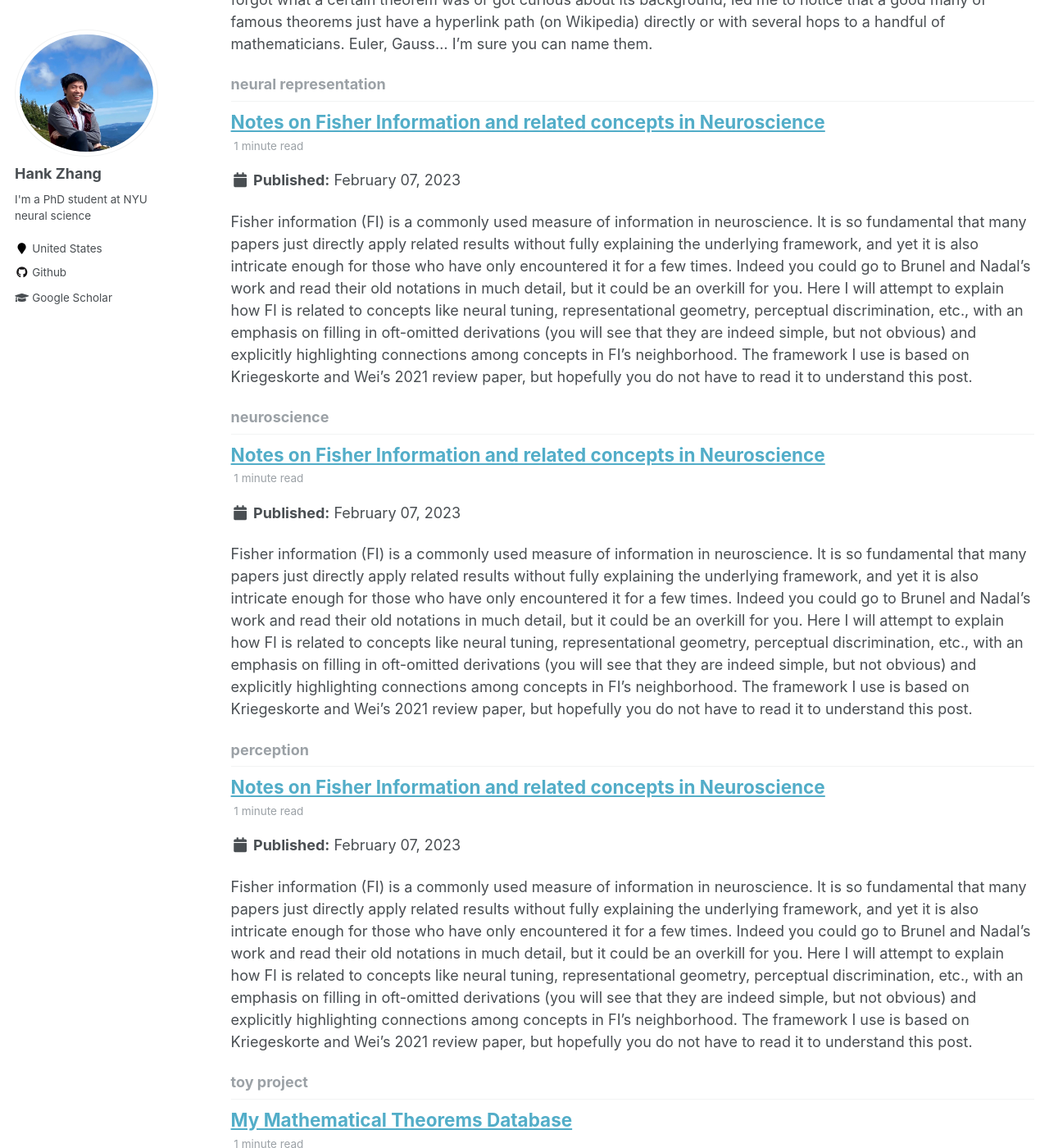
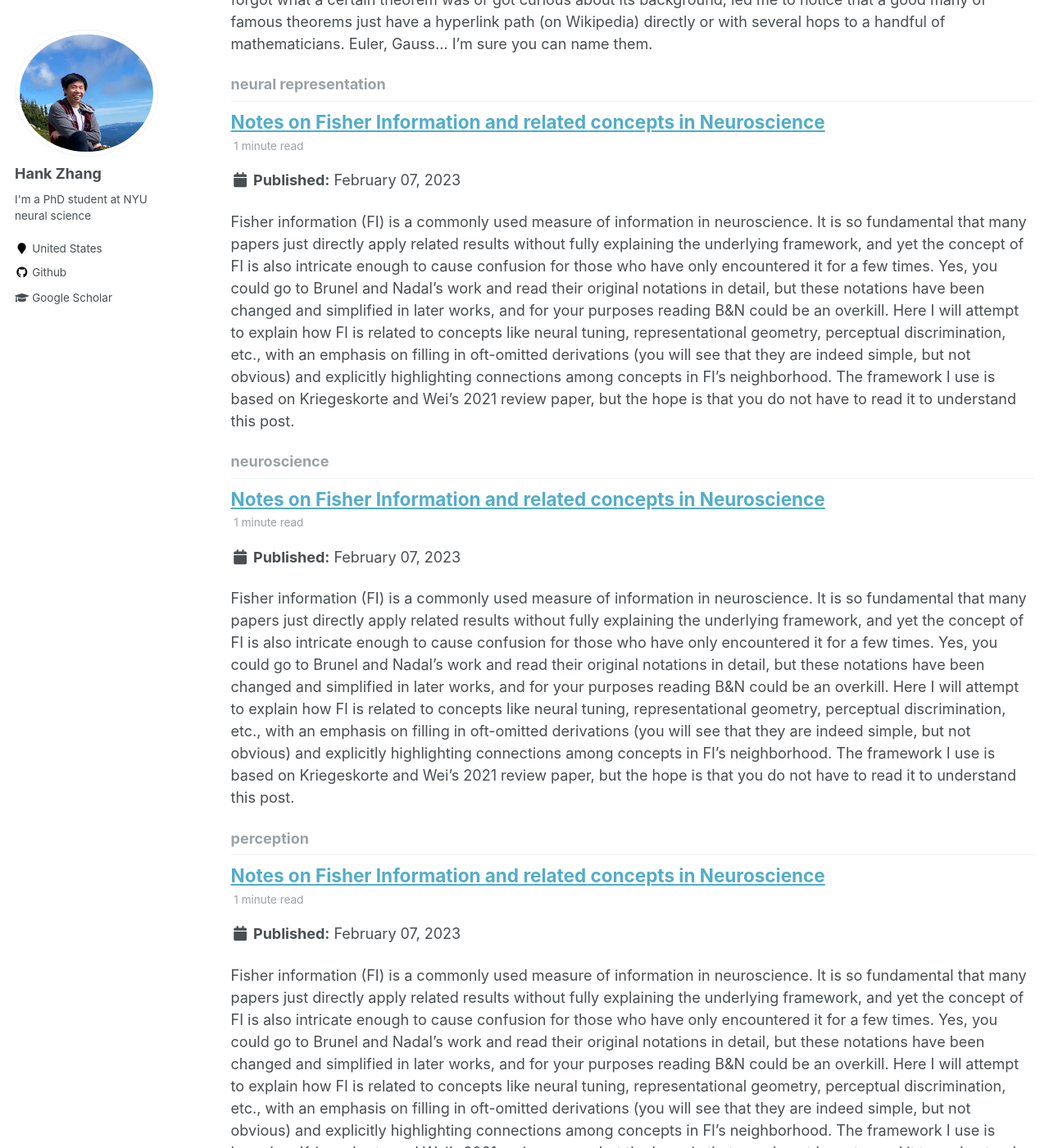
Before and after one commit to hanqizhang/hanqizhang.github.io, a Jekyll site: the page built from _pages/tag-archive.html, in a window 1280 px wide and 1400 px high, scrolled down 1919 px. Shown: the whole window at 82% size. Built offline with Jekyll 4.4.1, drawn with Linux system fonts in a browser that asks for light colours; part of the change alters nothing that is shown; some of the changed text lies outside the part shown.

Commit message:
Update 2023-02-07-FI.md

```diff
--- a/_posts/2023-02-07-FI.md
+++ b/_posts/2023-02-07-FI.md
@@ -8,7 +8,7 @@ tags:
   - neural representation
 ---
 
-Fisher information (FI) is a commonly used measure of information in neuroscience. It is so fundamental that many papers just directly apply related results without fully explaining the underlying framework, and yet it is also intricate enough for those who have only encountered it for a few times. Indeed you could go to Brunel and Nadal's work and read their old notations in much detail, but it could be an overkill for you. Here I will attempt to explain how FI is related to concepts like neural tuning, representational geometry, perceptual discrimination, etc., with an emphasis on filling in oft-omitted derivations (you will see that they are indeed simple, but not obvious) and explicitly highlighting connections among concepts in FI's neighborhood. The framework I use is based on Kriegeskorte and Wei's 2021 review paper, but hopefully you do not have to read it to understand this post.
+Fisher information (FI) is a commonly used measure of information in neuroscience. It is so fundamental that many papers just directly apply related results without fully explaining the underlying framework, and yet the concept of FI is also intricate enough to cause confusion for those who have only encountered it for a few times. Yes, you could go to Brunel and Nadal's work and read their original notations in detail, but these notations have been changed and simplified in later works, and for your purposes reading B&N could be an overkill. Here I will attempt to explain how FI is related to concepts like neural tuning, representational geometry, perceptual discrimination, etc., with an emphasis on filling in oft-omitted derivations (you will see that they are indeed simple, but not obvious) and explicitly highlighting connections among concepts in FI's neighborhood. The framework I use is based on Kriegeskorte and Wei's 2021 review paper, but the hope is that you do not have to read it to understand this post.
 
 (Work in progress. To be continued...)
 
@@ -16,7 +16,7 @@ Fisher Information (FI) is defined as the expected precision of (an estimator of
 \begin{align}
   J(\theta) = \int{-\frac{d^2}{d\theta}\log p(r|\theta)p(r)dr}
 \end{align}
-If we assume stimulus-independent Gaussian noise, then FI is simply:
+If we assume stimulus-independent Gaussian noise with variance 1, then FI is simply:
 \begin{align}
   J(\theta) = f'(\theta)^2
 \end{align}
@@ -31,5 +31,11 @@ When p(r|\theta) is Gaussian,
 \begin{align}
   \log p(r|theta) = -\frac{(r-f(\theta))^2}{2\sigma^2} + const \
   J(\theta) &= -\mathbb{E}_{r|\theta}[\frac{d^2}{d\theta^2}\log p(r|\theta)] \
+            &= -\mathbb{E}_{r|\theta}[\frac{d^2}{d\theta^2}(\frac{rf(\theta)}{\sigma^2}-\frac{f(\theta)^2}{2\sigma^2})] \
+            &= -\mathbb{E}_{r|\theta}[\frac{rf''(\theta)}{\sigma^2}-(\frac{2f(\theta)f'(\theta)}{2\sigma^2})'] \
+            &= -\mathbb{E}_{r|\theta}[\frac{rf''(\theta)}{\sigma^2}-\frac{f'(\theta)^2}{\sigma^2}-\frac{f(\theta)f''(\theta)}{\sigma^2}] \
+            &\text{since} -\mathbb{E}_{r|\theta}(r) = f(\theta)\
+            &= -\mathbb{E}[-\frac{1}{\sigma^2}f'(\theta)^2]\
+  \text{assuming $\sigma$ = 1}\
   J(\theta) &= f'(\theta)^2
 \end{align}
```
